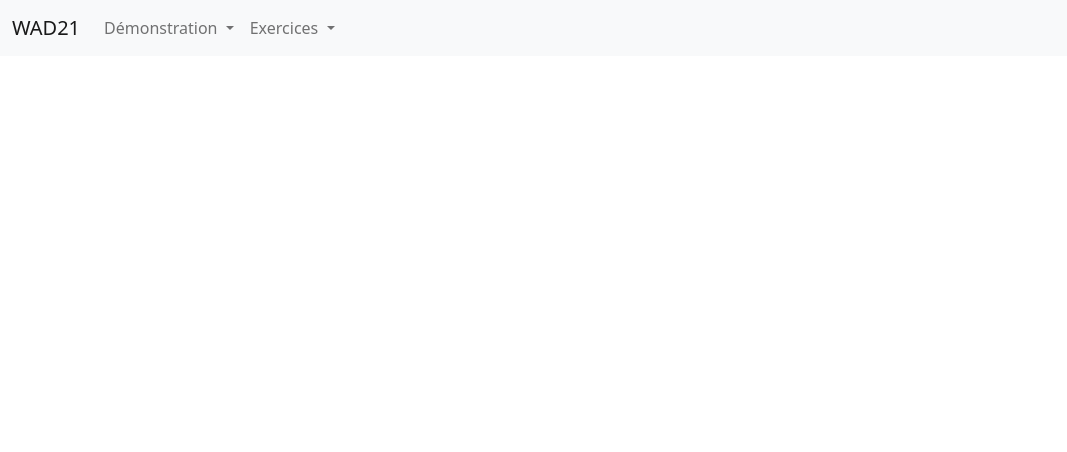
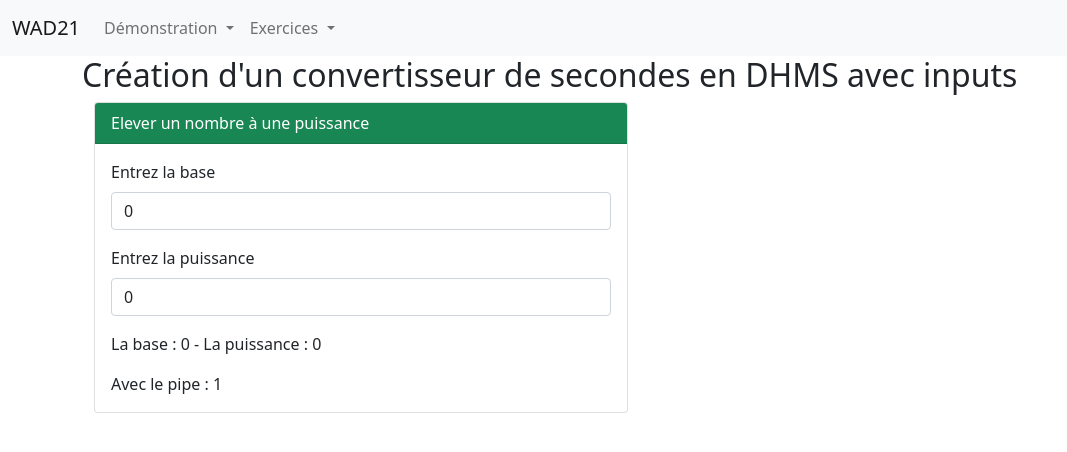
Before and after one commit to QuentinGeerts/wad21, an Angular app: page /exos/exo02 in a window 1280 px wide. Before the commit this address led to /. Shown: the top 452 px of the page, without its empty margins (0-1067 px from the left). Built offline with nearby package versions, Linux system fonts and the light colour scheme.

Commit message:
Correction exo 02

```diff
--- a/src/app/app-routing.module.ts
+++ b/src/app/app-routing.module.ts
@@ -7,6 +7,7 @@ import { Demo04Component } from './demo/demo04/demo04.component';
 import { Demo05Component } from './demo/demo05/demo05.component';
 import { Demo06Component } from './demo/demo06/demo06.component';
 import { Exo01Component } from './exos/exo01/exo01.component';
+import { Exo02Component } from './exos/exo02/exo02.component';
 import { HomeComponent } from './home/home.component';
 
 const routes: Routes = [
@@ -22,7 +23,8 @@ const routes: Routes = [
   ] },
 
   { path: "exos", children: [
-    { path: "exo01", component: Exo01Component }
+    { path: "exo01", component: Exo01Component },
+    { path: "exo02", component: Exo02Component },
   ] }
 ];
 
--- a/src/app/exos/exo02/exo02.component.html
+++ b/src/app/exos/exo02/exo02.component.html
@@ -1 +1,31 @@
-<p>exo02 works!</p>
+<h2>Création d'un convertisseur de secondes en DHMS avec inputs</h2>
+
+<div class="container-fluid">
+  <div class="row">
+
+    <div class="col-6">
+      <div class="card">
+        <div class="card-header bg-success text-white">
+          Elever un nombre à une puissance
+        </div>
+
+        <div class="card-body">
+
+          <div class="mb-3">
+            <label for="base" class="form-label">Entrez la base</label>
+            <input type="number" id="base" class="form-control" [(ngModel)]="varBase">
+          </div>
+
+          <div class="mb-3">
+            <label for="puissance" class="form-label">Entrez la puissance</label>
+            <input type="number" id="puissance" class="form-control" [(ngModel)]="varPow">
+          </div>
+
+          <p class="card-text">La base : {{ varBase }} - La puissance : {{ varPow }}</p>
+          <p class="card-text">Avec le pipe : {{ varBase | pow : varPow }}</p>
+        </div>
+      </div>
+    </div>
+
+  </div>
+</div>
--- a/src/app/exos/exo02/exo02.component.ts
+++ b/src/app/exos/exo02/exo02.component.ts
@@ -7,6 +7,9 @@ import { Component, OnInit } from '@angular/core';
 })
 export class Exo02Component implements OnInit {
 
+  varBase : number = 0
+  varPow : number = 0
+
   constructor() { }
 
   ngOnInit(): void {
--- a/src/app/shared/navbar/navbar.component.html
+++ b/src/app/shared/navbar/navbar.component.html
@@ -27,6 +27,7 @@
           </a>
           <ul class="dropdown-menu" aria-labelledby="navbarDropdownMenuLink">
             <li><a class="dropdown-item" routerLink="exos/exo01">Exo 1</a></li>
+            <li><a class="dropdown-item" routerLink="exos/exo02">Exo 2</a></li>
           </ul>
         </li>
 
```
